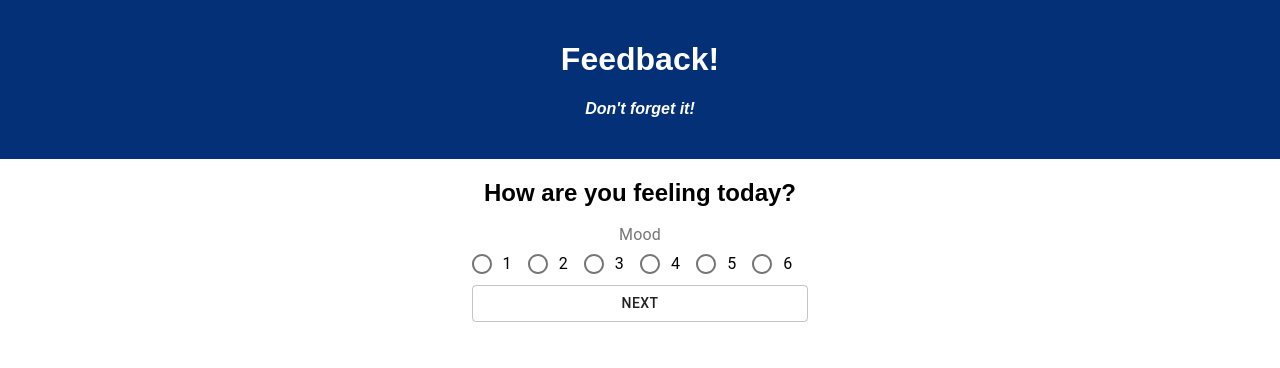
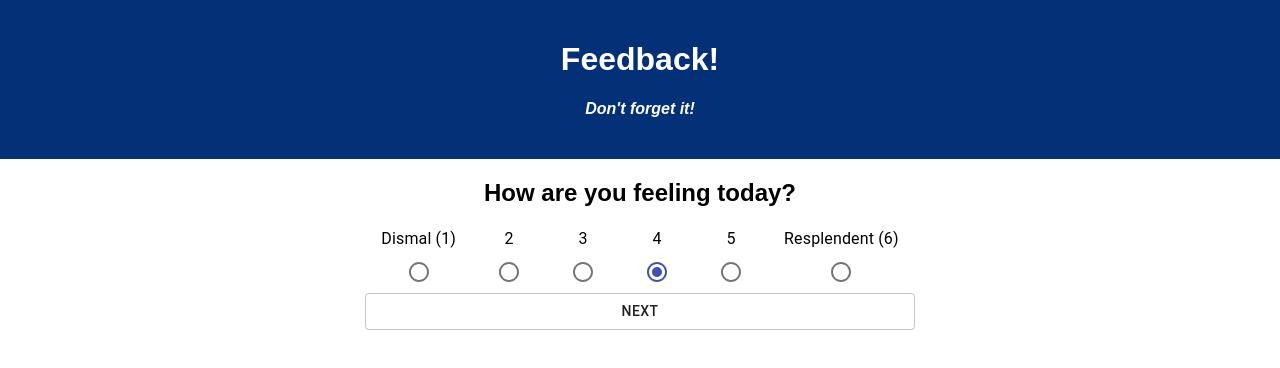
Before and after one commit to finstero/weekend-redux-feedback-loop, a React (Create React App) app: page /#/feeling in a window 1280 px wide. Shown: the top 368 px of the page. Built offline with nearby package versions, Linux system fonts and the light colour scheme.

Commit message:
reformat feedback reducer and feeling form in Feeling

```diff
--- a/src/components/Feeling/Feeling.js
+++ b/src/components/Feeling/Feeling.js
@@ -15,37 +15,69 @@ function Feeling() {
     const history = useHistory();
     const dispatch = useDispatch();
 
-    const [value, setValue] = useState('');
+    const [value, setValue] = useState('4');
 
     const handleChange = (event) => {
         setValue(event.target.value);
     }
 
-    const nextPage = () => {
+    const nextPage = (event) => {
+        event.preventDefault();
         console.log('value in nextpage', value);
         dispatch({
             type: 'FEELING',
             payload: value
         })
 
-        history.push('/understanding')
+        // history.push('/understanding')
     }
 
     return (
         <>
             <h2>How are you feeling today?</h2>
-            <FormControl>
-                <FormLabel component="legend">Mood</FormLabel>
-                <RadioGroup row aria-label="feeling" name="mood" value={value} onChange={handleChange}>
-                    <FormControlLabel value="1" control={<Radio color="primary" />} label="1" />
-                    <FormControlLabel value="2" control={<Radio color="primary" />} label="2" />
-                    <FormControlLabel value="3" control={<Radio color="primary" />} label="3" />
-                    <FormControlLabel value="4" control={<Radio color="primary" />} label="4" />
-                    <FormControlLabel value="5" control={<Radio color="primary" />} label="5" />
-                    <FormControlLabel value="6" control={<Radio color="primary" />} label="6" />
-                </RadioGroup>
-                <Button onClick={nextPage} variant="outlined">Next</Button>
-            </FormControl>
+            <form onSubmit={nextPage}>
+                <FormControl>
+                    <RadioGroup row required aria-label="feeling" name="feeling" value={value} onChange={handleChange}>
+                        <FormControlLabel
+                            value="1"
+                            control={<Radio color="primary" />}
+                            label="Dismal (1)"
+                            labelPlacement="top"
+                        />
+                        <FormControlLabel
+                            value="2"
+                            control={<Radio color="primary" />}
+                            label="2"
+                            labelPlacement="top"
+                        />
+                        <FormControlLabel
+                            value="3"
+                            control={<Radio color="primary" />}
+                            label="3"
+                            labelPlacement="top"
+                        />
+                        <FormControlLabel
+                            value="4"
+                            control={<Radio color="primary" />}
+                            label="4"
+                            labelPlacement="top"
+                        />
+                        <FormControlLabel
+                            value="5"
+                            control={<Radio color="primary" />}
+                            label="5"
+                            labelPlacement="top"
+                        />
+                        <FormControlLabel
+                            value="6"
+                            control={<Radio color="primary" />}
+                            label="Resplendent (6)"
+                            labelPlacement="top"
+                        />
+                    </RadioGroup>
+                    <Button type="submit" variant="outlined">Next</Button>
+                </FormControl>
+            </form>
         </>
     )
 
--- a/src/index.js
+++ b/src/index.js
@@ -9,11 +9,15 @@ import App from './components/App/App';
 import registerServiceWorker from './registerServiceWorker';
 
 const feedback = (state = [], action) => {
-    if (action.type === 'FEELING') {
-        console.log('log payload', action.payload);
-        return action.payload
+
+    switch(action.type){
+        case 'FEELING':
+            console.log('log payload in reducer feedback', action.payload);
+            return [...state, action.payload];
+        default:
+            return state;
     }
-    return state;
+    // return [...state, action.payload];
 }
 
 
```
